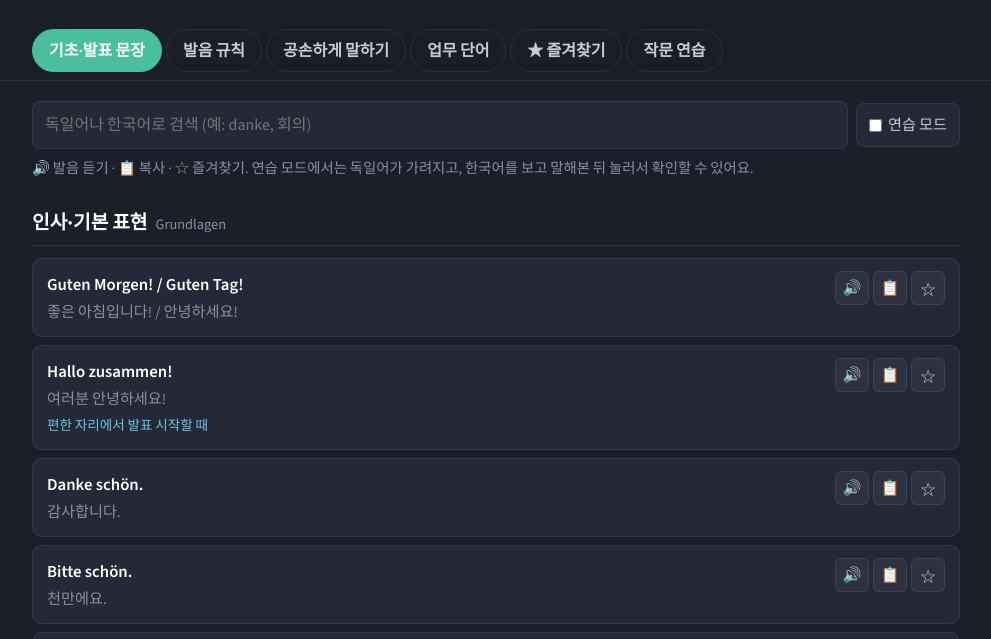
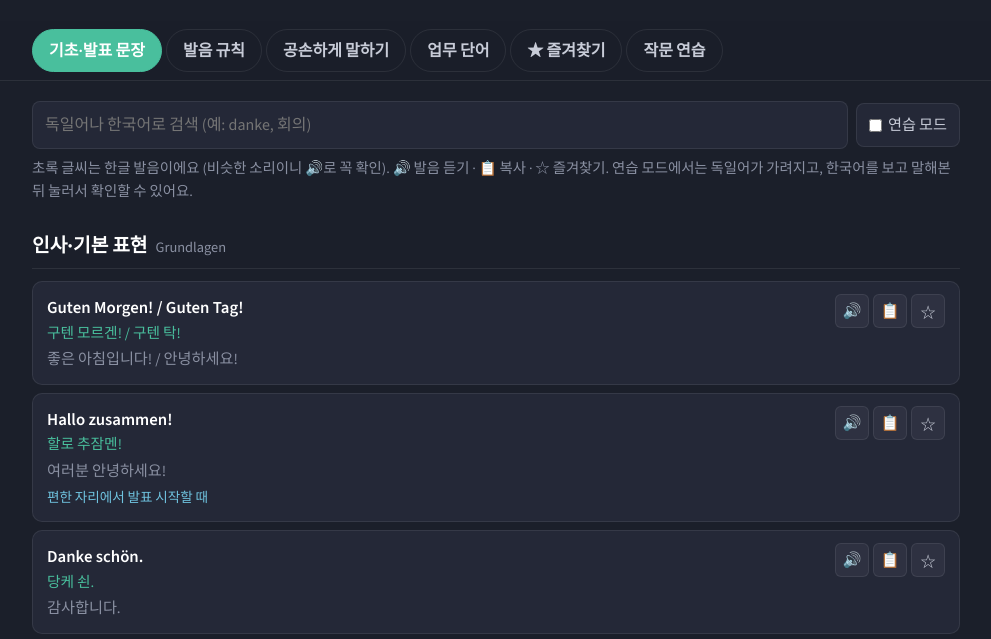
Before and after one commit to sung91821-dev/German_Edu, a plain HTML site: page index.html in a window 1280 px wide. Shown: the part 134-773 px from the top of the page, without its empty margins (144-1135 px from the left). Drawn offline with nearby package versions, Linux system fonts and the light colour scheme.

Commit message:
Add Korean pronunciation under every German sentence and word
Co-Authored-By: Claude Opus 5.5 <noreply@anthropic.com>
Claude-Session: https://claude.ai/code/session_015zQyKLrhUSahuViDxYgLVq

```diff
--- a/index.html
+++ b/index.html
@@ -187,7 +187,7 @@
       <input type="search" id="q" placeholder="독일어나 한국어로 검색 (예: danke, 회의)" />
       <label class="toggle"><input type="checkbox" id="practice" /> 연습 모드</label>
     </div>
-    <p class="hint">🔊 발음 듣기 · 📋 복사 · ☆ 즐겨찾기. 연습 모드에서는 독일어가 가려지고, 한국어를 보고 말해본 뒤 눌러서 확인할 수 있어요.</p>
+    <p class="hint">초록 글씨는 한글 발음이에요 (비슷한 소리이니 🔊로 꼭 확인). 🔊 발음 듣기 · 📋 복사 · ☆ 즐겨찾기. 연습 모드에서는 독일어가 가려지고, 한국어를 보고 말해본 뒤 눌러서 확인할 수 있어요.</p>
 
     <section class="panel active" id="panel-phrases"></section>
     <section class="panel" id="panel-phonics"></section>
@@ -219,53 +219,53 @@
 
 <script>
 /* ───────────── 데이터 ───────────── */
-// 배우는 단계용: 기초 표현 → 자기소개 → 쉬운 발표 문장. py = 발음/문법 힌트
+// 배우는 단계용: 기초 표현 → 자기소개 → 쉬운 발표 문장. py = 한글 발음
 const PHRASES = [
   { title: '인사·기본 표현', sub: 'Grundlagen', items: [
-    { en: "Guten Morgen! / Guten Tag!", ko: "좋은 아침입니다! / 안녕하세요!" },
-    { en: "Hallo zusammen!", ko: "여러분 안녕하세요!", note: "편한 자리에서 발표 시작할 때" },
-    { en: "Danke schön.", ko: "감사합니다." },
-    { en: "Bitte schön.", ko: "천만에요." },
-    { en: "Entschuldigung.", ko: "실례합니다 / 죄송합니다." },
-    { en: "Kein Problem.", ko: "괜찮아요, 문제없어요." },
-    { en: "Freut mich, Sie kennenzulernen.", ko: "만나서 반갑습니다.", note: "Sie = 존댓말 '당신'. 업무에서는 항상 Sie" },
-    { en: "Wie geht es Ihnen?", ko: "어떻게 지내세요?" },
-    { en: "Auf Wiedersehen!", ko: "안녕히 계세요!" },
+    { en: "Guten Morgen! / Guten Tag!", py: "구텐 모르겐! / 구텐 탁!", ko: "좋은 아침입니다! / 안녕하세요!" },
+    { en: "Hallo zusammen!", py: "할로 추잠멘!", ko: "여러분 안녕하세요!", note: "편한 자리에서 발표 시작할 때" },
+    { en: "Danke schön.", py: "당케 쇤.", ko: "감사합니다." },
+    { en: "Bitte schön.", py: "비테 쇤.", ko: "천만에요." },
+    { en: "Entschuldigung.", py: "엔트슐디궁.", ko: "실례합니다 / 죄송합니다." },
+    { en: "Kein Problem.", py: "카인 프로블렘.", ko: "괜찮아요, 문제없어요." },
+    { en: "Freut mich, Sie kennenzulernen.", py: "프로이트 미히, 지 켄넨추레어넨.", ko: "만나서 반갑습니다.", note: "Sie = 존댓말 '당신'. 업무에서는 항상 Sie" },
+    { en: "Wie geht es Ihnen?", py: "비 게트 에스 이넨?", ko: "어떻게 지내세요?" },
+    { en: "Auf Wiedersehen!", py: "아우프 비더제엔!", ko: "안녕히 계세요!" },
   ]},
   { title: '자기소개·회사소개', sub: 'Sich vorstellen', items: [
-    { en: "Mein Name ist ___.", ko: "제 이름은 ___입니다." },
-    { en: "Ich komme aus Korea.", ko: "저는 한국에서 왔습니다." },
-    { en: "Ich arbeite bei Phoenix Contact.", ko: "저는 피닉스컨택트에서 일합니다.", note: "회사 이름 앞에는 bei" },
-    { en: "Ich arbeite im Bereich Automatisierung.", ko: "저는 자동화 분야에서 일합니다." },
-    { en: "Ich bin für PLCs und Netzwerkprodukte zuständig.", ko: "저는 PLC와 네트워크 제품을 담당합니다.", note: "für ~ zuständig sein = ~을 담당하다" },
-    { en: "Ich lerne noch Deutsch.", ko: "저는 아직 독일어를 배우는 중입니다." },
-    { en: "Mein Deutsch ist nicht so gut. Bitte haben Sie Geduld.", ko: "독일어가 서툴러요. 양해 부탁드립니다.", note: "발표 전에 한마디 하면 분위기가 부드러워져요" },
+    { en: "Mein Name ist ___.", py: "마인 나메 이스트 ___.", ko: "제 이름은 ___입니다." },
+    { en: "Ich komme aus Korea.", py: "이히 코메 아우스 코레아.", ko: "저는 한국에서 왔습니다." },
+    { en: "Ich arbeite bei Phoenix Contact.", py: "이히 아르바이테 바이 피닉스 콘탁트.", ko: "저는 피닉스컨택트에서 일합니다.", note: "회사 이름 앞에는 bei" },
+    { en: "Ich arbeite im Bereich Automatisierung.", py: "이히 아르바이테 임 베라이히 아우토마티지룽.", ko: "저는 자동화 분야에서 일합니다." },
+    { en: "Ich bin für PLCs und Netzwerkprodukte zuständig.", py: "이히 빈 퓌어 페엘체스 운트 네츠베어크프로둑테 추슈텐디히.", ko: "저는 PLC와 네트워크 제품을 담당합니다.", note: "für ~ zuständig sein = ~을 담당하다" },
+    { en: "Ich lerne noch Deutsch.", py: "이히 레어네 노흐 도이취.", ko: "저는 아직 독일어를 배우는 중입니다." },
+    { en: "Mein Deutsch ist nicht so gut. Bitte haben Sie Geduld.", py: "마인 도이취 이스트 니히트 조 구트. 비테 하벤 지 게둘트.", ko: "독일어가 서툴러요. 양해 부탁드립니다.", note: "발표 전에 한마디 하면 분위기가 부드러워져요" },
   ]},
   { title: '발표 시작·진행', sub: 'Präsentieren', items: [
-    { en: "Heute möchte ich Ihnen ___ vorstellen.", ko: "오늘은 여러분께 ___을 소개하고 싶습니다.", note: "vorstellen은 문장 맨 끝으로 가요" },
-    { en: "Meine Präsentation hat drei Teile.", ko: "제 발표는 세 부분입니다." },
-    { en: "Zuerst …, dann …, zum Schluss …", ko: "먼저…, 그다음에…, 마지막으로…" },
-    { en: "Hier sehen Sie ___.", ko: "여기서 ___을 보실 수 있습니다." },
-    { en: "Kommen wir zum nächsten Punkt.", ko: "다음 내용으로 넘어가겠습니다." },
-    { en: "Das ist sehr wichtig.", ko: "이건 아주 중요합니다." },
-    { en: "Zum Beispiel …", ko: "예를 들면…" },
-    { en: "Der Vorteil ist: ___.", ko: "장점은 ___입니다." },
+    { en: "Heute möchte ich Ihnen ___ vorstellen.", py: "호이테 뫼히테 이히 이넨 ___ 포어슈텔렌.", ko: "오늘은 여러분께 ___을 소개하고 싶습니다.", note: "vorstellen은 문장 맨 끝으로 가요" },
+    { en: "Meine Präsentation hat drei Teile.", py: "마이네 프레젠타치온 하트 드라이 타일레.", ko: "제 발표는 세 부분입니다." },
+    { en: "Zuerst …, dann …, zum Schluss …", py: "추에어스트 …, 단 …, 춤 슐루스 …", ko: "먼저…, 그다음에…, 마지막으로…" },
+    { en: "Hier sehen Sie ___.", py: "히어 제엔 지 ___.", ko: "여기서 ___을 보실 수 있습니다." },
+    { en: "Kommen wir zum nächsten Punkt.", py: "코멘 비어 춤 네히스텐 풍크트.", ko: "다음 내용으로 넘어가겠습니다." },
+    { en: "Das ist sehr wichtig.", py: "다스 이스트 제어 비히티히.", ko: "이건 아주 중요합니다." },
+    { en: "Zum Beispiel …", py: "춤 바이슈필 …", ko: "예를 들면…" },
+    { en: "Der Vorteil ist: ___.", py: "데어 포어타일 이스트: ___.", ko: "장점은 ___입니다." },
   ]},
   { title: '질문·마무리', sub: 'Fragen & Abschluss', items: [
-    { en: "Haben Sie Fragen?", ko: "질문 있으신가요?" },
-    { en: "Können Sie das bitte wiederholen?", ko: "다시 한번 말씀해 주시겠어요?" },
-    { en: "Können Sie bitte langsamer sprechen?", ko: "조금 천천히 말씀해 주시겠어요?" },
-    { en: "Das verstehe ich nicht ganz.", ko: "잘 이해하지 못했어요." },
-    { en: "Ich schicke Ihnen die Antwort per E-Mail.", ko: "답변은 메일로 보내드리겠습니다." },
-    { en: "Zusammenfassend kann man sagen: ___.", ko: "정리하자면 ___라고 할 수 있습니다." },
-    { en: "Vielen Dank für Ihre Aufmerksamkeit!", ko: "들어주셔서 감사합니다!", note: "발표 마지막 인사의 정석" },
+    { en: "Haben Sie Fragen?", py: "하벤 지 프라겐?", ko: "질문 있으신가요?" },
+    { en: "Können Sie das bitte wiederholen?", py: "쾬넨 지 다스 비테 비더홀렌?", ko: "다시 한번 말씀해 주시겠어요?" },
+    { en: "Können Sie bitte langsamer sprechen?", py: "쾬넨 지 비테 랑자머 슈프레혠?", ko: "조금 천천히 말씀해 주시겠어요?" },
+    { en: "Das verstehe ich nicht ganz.", py: "다스 페어슈테에 이히 니히트 간츠.", ko: "잘 이해하지 못했어요." },
+    { en: "Ich schicke Ihnen die Antwort per E-Mail.", py: "이히 쉬케 이넨 디 안트보르트 페어 이메일.", ko: "답변은 메일로 보내드리겠습니다." },
+    { en: "Zusammenfassend kann man sagen: ___.", py: "추잠멘파센트 칸 만 자겐: ___.", ko: "정리하자면 ___라고 할 수 있습니다." },
+    { en: "Vielen Dank für Ihre Aufmerksamkeit!", py: "필렌 당크 퓌어 이레 아우프메르크잠카이트!", ko: "들어주셔서 감사합니다!", note: "발표 마지막 인사의 정석" },
   ]},
   { title: '숫자', sub: 'Zahlen', items: [
-    { en: "eins, zwei, drei, vier, fünf", ko: "1, 2, 3, 4, 5" },
-    { en: "sechs, sieben, acht, neun, zehn", ko: "6, 7, 8, 9, 10" },
-    { en: "hundert / tausend / Million", ko: "백 / 천 / 백만" },
-    { en: "einundzwanzig", ko: "21", note: "독일어는 1의 자리를 먼저: 1 + und + 20" },
-    { en: "Der Umsatz ist um zehn Prozent gestiegen.", ko: "매출이 10% 올랐습니다." },
+    { en: "eins, zwei, drei, vier, fünf", py: "아인스, 츠바이, 드라이, 피어, 퓐프", ko: "1, 2, 3, 4, 5" },
+    { en: "sechs, sieben, acht, neun, zehn", py: "젝스, 지벤, 아흐트, 노인, 체엔", ko: "6, 7, 8, 9, 10" },
+    { en: "hundert / tausend / Million", py: "훈데르트 / 타우젠트 / 밀리온", ko: "백 / 천 / 백만" },
+    { en: "einundzwanzig", py: "아인운트츠반치히", ko: "21", note: "독일어는 1의 자리를 먼저: 1 + und + 20" },
+    { en: "Der Umsatz ist um zehn Prozent gestiegen.", py: "데어 움자츠 이스트 움 체엔 프로첸트 게슈티겐.", ko: "매출이 10% 올랐습니다." },
   ]},
 ];
 
@@ -338,60 +338,60 @@ const PHONICS = [
 
 const SOFTEN = [
   { title: '공손하게 부탁하기', sub: 'Höflich bitten', items: [
-    { from: "Schicken Sie die Datei.", en: "Könnten Sie mir bitte die Datei schicken?", ko: "파일을 보내주실 수 있을까요?", note: "Könnten Sie … bitte …? = 가장 많이 쓰는 공손한 부탁" },
-    { from: "Warten Sie.", en: "Einen Moment, bitte.", ko: "잠시만요." },
-    { from: "Erklären Sie das.", en: "Würden Sie das bitte noch einmal erklären?", ko: "한 번 더 설명해 주시겠어요?" },
-    { from: "Ich will …", en: "Ich hätte gern …", ko: "~을 원합니다 (공손하게)", note: "Ich will은 아이처럼 직설적으로 들려요" },
+    { from: "Schicken Sie die Datei.", en: "Könnten Sie mir bitte die Datei schicken?", py: "쾬텐 지 미어 비테 디 다타이 쉬켄?", ko: "파일을 보내주실 수 있을까요?", note: "Könnten Sie … bitte …? = 가장 많이 쓰는 공손한 부탁" },
+    { from: "Warten Sie.", en: "Einen Moment, bitte.", py: "아이넨 모멘트, 비테.", ko: "잠시만요." },
+    { from: "Erklären Sie das.", en: "Würden Sie das bitte noch einmal erklären?", py: "뷔르덴 지 다스 비테 노흐 아인말 에어클레렌?", ko: "한 번 더 설명해 주시겠어요?" },
+    { from: "Ich will …", en: "Ich hätte gern …", py: "이히 헤테 게른 …", ko: "~을 원합니다 (공손하게)", note: "Ich will은 아이처럼 직설적으로 들려요" },
   ]},
   { title: '부드럽게 의견 말하기', sub: 'Vorsichtig formulieren', items: [
-    { from: "Das ist falsch.", en: "Ich bin nicht sicher, ob das stimmt.", ko: "그게 맞는지 잘 모르겠어요." },
-    { from: "Das geht nicht.", en: "Das ist vielleicht etwas schwierig.", ko: "그건 조금 어려울 수도 있어요." },
-    { from: "Sie müssen …", en: "Ich würde vorschlagen, …", ko: "제안드리자면…" },
-    { from: "Ich weiß es nicht.", en: "Das muss ich noch prüfen.", ko: "그건 확인해 봐야 할 것 같아요." },
+    { from: "Das ist falsch.", en: "Ich bin nicht sicher, ob das stimmt.", py: "이히 빈 니히트 지혀, 옵 다스 슈팀트.", ko: "그게 맞는지 잘 모르겠어요." },
+    { from: "Das geht nicht.", en: "Das ist vielleicht etwas schwierig.", py: "다스 이스트 필라이히트 에트바스 슈비리히.", ko: "그건 조금 어려울 수도 있어요." },
+    { from: "Sie müssen …", en: "Ich würde vorschlagen, …", py: "이히 뷔르데 포어슐라겐, …", ko: "제안드리자면…" },
+    { from: "Ich weiß es nicht.", en: "Das muss ich noch prüfen.", py: "다스 무스 이히 노흐 프뤼펜.", ko: "그건 확인해 봐야 할 것 같아요." },
   ]},
   { title: '말을 부드럽게 만드는 말', sub: 'Kleine Wörter', items: [
-    { from: "", en: "bitte", ko: "부디, ~해 주세요", note: "거의 모든 부탁에 붙여요" },
-    { from: "", en: "Sie / Ihnen", ko: "당신 / 당신에게 (존댓말)", note: "고객에게는 du 대신 항상 Sie" },
-    { from: "", en: "vielleicht", ko: "아마, 어쩌면", note: "Vielleicht können wir morgen sprechen." },
-    { from: "", en: "etwas / ein bisschen", ko: "조금, 약간", note: "Das ist etwas teuer." },
-    { from: "", en: "ich glaube / ich denke", ko: "제 생각에는", note: "Ich glaube, das ist eine gute Lösung." },
-    { from: "", en: "könnten / würden", ko: "~해 주실 수 있을까요 (접속법)", note: "can보다 could가 공손한 것과 같아요" },
+    { from: "", en: "bitte", py: "비테", ko: "부디, ~해 주세요", note: "거의 모든 부탁에 붙여요" },
+    { from: "", en: "Sie / Ihnen", py: "지 / 이넨", ko: "당신 / 당신에게 (존댓말)", note: "고객에게는 du 대신 항상 Sie" },
+    { from: "", en: "vielleicht", py: "필라이히트", ko: "아마, 어쩌면", note: "Vielleicht können wir morgen sprechen." },
+    { from: "", en: "etwas / ein bisschen", py: "에트바스 / 아인 비스혠", ko: "조금, 약간", note: "Das ist etwas teuer." },
+    { from: "", en: "ich glaube / ich denke", py: "이히 글라우베 / 이히 덴케", ko: "제 생각에는", note: "Ich glaube, das ist eine gute Lösung." },
+    { from: "", en: "könnten / würden", py: "쾬텐 / 뷔르덴", ko: "~해 주실 수 있을까요 (접속법)", note: "can보다 could가 공손한 것과 같아요" },
   ]},
 ];
 
 const VOCAB_BASE = [
   { title: '회사·업무', sub: 'Arbeit', items: [
-    { en: "die Firma", ko: "회사", note: "die = 여성 명사. Unsere Firma …" },
-    { en: "das Produkt", ko: "제품", note: "das = 중성. Das ist unser neues Produkt." },
-    { en: "der Kunde", ko: "고객", note: "der = 남성. Der Kunde ist zufrieden." },
-    { en: "die Besprechung", ko: "회의" },
-    { en: "die Präsentation", ko: "발표" },
-    { en: "der Preis", ko: "가격" },
-    { en: "die Qualität", ko: "품질" },
-    { en: "die Lieferzeit", ko: "납기" },
-    { en: "die Lösung", ko: "솔루션, 해결책" },
-    { en: "der Support", ko: "기술 지원" },
+    { en: "die Firma", py: "디 피르마", ko: "회사", note: "die = 여성 명사. Unsere Firma …" },
+    { en: "das Produkt", py: "다스 프로둑트", ko: "제품", note: "das = 중성. Das ist unser neues Produkt." },
+    { en: "der Kunde", py: "데어 쿤데", ko: "고객", note: "der = 남성. Der Kunde ist zufrieden." },
+    { en: "die Besprechung", py: "디 베슈프레휭", ko: "회의" },
+    { en: "die Präsentation", py: "디 프레젠타치온", ko: "발표" },
+    { en: "der Preis", py: "데어 프라이스", ko: "가격" },
+    { en: "die Qualität", py: "디 크발리테트", ko: "품질" },
+    { en: "die Lieferzeit", py: "디 리퍼차이트", ko: "납기" },
+    { en: "die Lösung", py: "디 뢰중", ko: "솔루션, 해결책" },
+    { en: "der Support", py: "데어 서포트", ko: "기술 지원" },
   ]},
   { title: '자동화 제품', sub: 'Automatisierung', items: [
-    { en: "die Automatisierung", ko: "자동화" },
-    { en: "die Steuerung", ko: "제어기, 컨트롤러", note: "PLC = SPS (speicherprogrammierbare Steuerung)" },
-    { en: "der Switch", ko: "스위치 (네트워크)", note: "Industrial Ethernet Switch 그대로 써요" },
-    { en: "das Relais", ko: "릴레이", note: "발음: 렐레 [rəˈlɛː]" },
-    { en: "der Signalwandler", ko: "신호변환기" },
-    { en: "das Netzwerk", ko: "네트워크" },
-    { en: "die Cybersicherheit", ko: "사이버 보안", note: "mGuard를 소개할 때" },
-    { en: "die Firewall", ko: "방화벽" },
-    { en: "der Sensor", ko: "센서" },
-    { en: "der Schaltschrank", ko: "제어반" },
+    { en: "die Automatisierung", py: "디 아우토마티지룽", ko: "자동화" },
+    { en: "die Steuerung", py: "디 슈토이어룽", ko: "제어기, 컨트롤러", note: "PLC = SPS (speicherprogrammierbare Steuerung)" },
+    { en: "der Switch", py: "데어 스위치", ko: "스위치 (네트워크)", note: "Industrial Ethernet Switch 그대로 써요" },
+    { en: "das Relais", py: "다스 렐레", ko: "릴레이", note: "발음: 렐레 [rəˈlɛː]" },
+    { en: "der Signalwandler", py: "데어 지그날반들러", ko: "신호변환기" },
+    { en: "das Netzwerk", py: "다스 네츠베어크", ko: "네트워크" },
+    { en: "die Cybersicherheit", py: "디 사이버지혀하이트", ko: "사이버 보안", note: "mGuard를 소개할 때" },
+    { en: "die Firewall", py: "디 파이어월", ko: "방화벽" },
+    { en: "der Sensor", py: "데어 젠조어", ko: "센서" },
+    { en: "der Schaltschrank", py: "데어 샬트슈랑크", ko: "제어반" },
   ]},
   { title: '장점 말하기', sub: 'Vorteile', items: [
-    { en: "zuverlässig", ko: "믿을 수 있는, 신뢰성 있는", note: "Unsere Produkte sind sehr zuverlässig." },
-    { en: "sicher", ko: "안전한" },
-    { en: "einfach", ko: "간단한", note: "Die Installation ist einfach." },
-    { en: "platzsparend", ko: "공간 절약형" },
-    { en: "die Effizienz steigern", ko: "효율을 높이다" },
-    { en: "Kosten senken", ko: "비용을 줄이다" },
-    { en: "die Smart Factory", ko: "스마트 팩토리" },
+    { en: "zuverlässig", py: "추페어레시히", ko: "믿을 수 있는, 신뢰성 있는", note: "Unsere Produkte sind sehr zuverlässig." },
+    { en: "sicher", py: "지혀", ko: "안전한" },
+    { en: "einfach", py: "아인파흐", ko: "간단한", note: "Die Installation ist einfach." },
+    { en: "platzsparend", py: "플라츠슈파렌트", ko: "공간 절약형" },
+    { en: "die Effizienz steigern", py: "디 에피치엔츠 슈타이게른", ko: "효율을 높이다" },
+    { en: "Kosten senken", py: "코스텐 젱켄", ko: "비용을 줄이다" },
+    { en: "die Smart Factory", py: "디 스마트 팩토리", ko: "스마트 팩토리" },
   ]},
 ];
 
```
